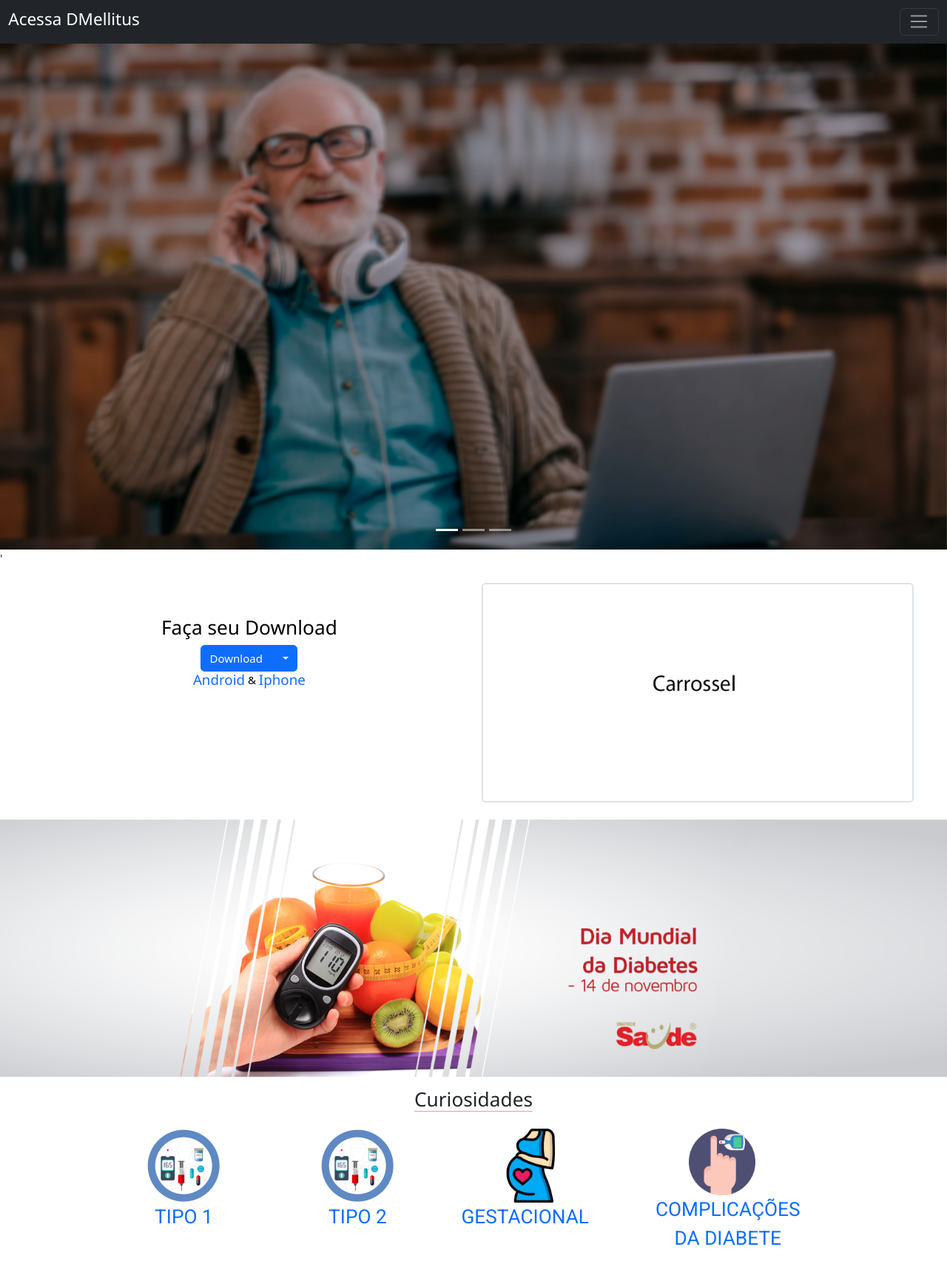
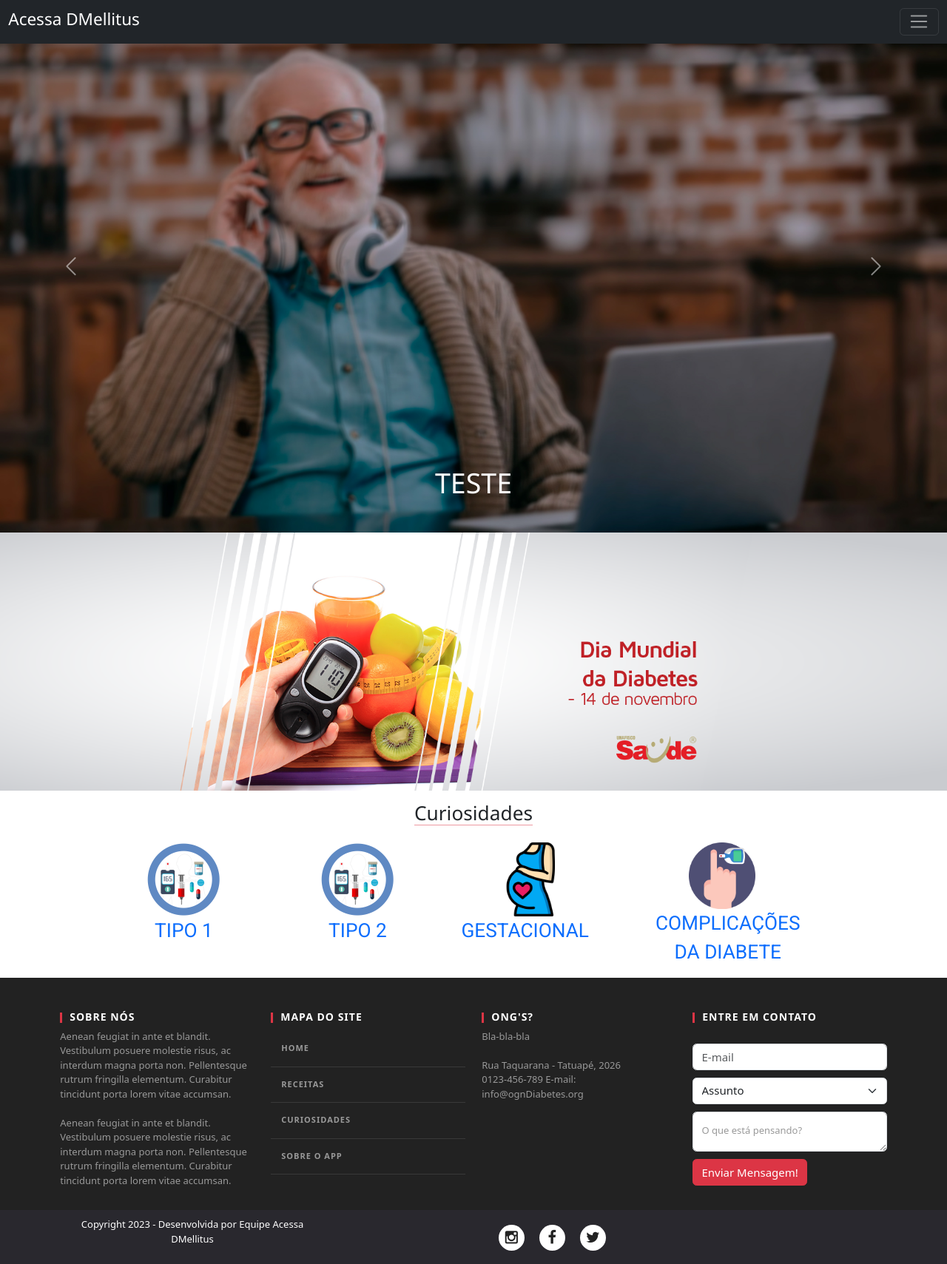
Before and after one commit to BiancaLouS/DMellitus, a PHP site: page / in a window 1280 px wide. Shown: the top 1709 px of the page at 74% size. Run offline with PHP 8.4, Linux system fonts and the light colour scheme; some libraries are stand-ins or nearby versions.

Commit message:
Tentativa de manutenção carousel

```diff
--- a/Css/estilo.css
+++ b/Css/estilo.css
@@ -171,10 +171,3 @@
 }
 
 /* Fim Configuração do Footer*/
-
-
-/* Ínicio configuração Menu */
-
-.toggler_texto{
-
-}
--- a/download.php
+++ b/download.php
@@ -10,46 +10,7 @@
 <!-- cabeçario -->
 
 <!-- botao download -->
-  <main>
-    <div>
 
-      <div class="container-fluid text-center">
-        <div class="row m-4">
-          <div class="col text-black mt-5">
-            <h3>
-             Faça seu Download
-            </h3>
-            <div class="btn-group" role="group" aria-label="Button group with nested dropdown">
-              <button type="button" class="btn btn-primary">Download</button>
-              <div class="btn-group" role="group">
-                <button type="button" class="btn btn-primary dropdown-toggle" data-bs-toggle="dropdown" aria-expanded="false">
-                </button>
-                <ul class="dropdown-menu">
-                  <li><a class="dropdown-item" href="#">Android</a></li>
-                  <li><a class="dropdown-item" href="#">Iphone</a></li>
-                </ul>
-              </div>
-            </div>
-          <div class="d-flex justify-content-center">
-            <h5 class="text-primary">Android</h5>&nbsp;&&nbsp; <h5 class="text-primary">Iphone</h5>
-          </div>
-          </div>
-          <div class="col">
-            <div id="carouselExampleSlidesOnly" class="carousel slide border border-2 rounded-2" data-bs-ride="carousel">
-              <div class="carousel-inner">
-                <div class="carousel-item active">
-                  <img src="img/carrosselmeio.png" class="d-block w-100 my-4 rounded-2" alt="...">
-                </div>
-                <div class="carousel-item">
-                  <img src="img/carrocel.png" class="d-block w-100 my-4 rounded-2" alt="...">
-                </div>
-                <div class="carousel-item">
-                  <img src="img/carrocel.png" class="d-block w-100 my-4 rounded-2" alt="...">
-                </div>
-              </div>
-            </div>
-          </div>
-        <div>
 
   </main>
 </body>
--- a/menu-header.php
+++ b/menu-header.php
@@ -86,24 +86,31 @@
 
     <!-- carousel do menú  -->
 
-   ' <div id="carouselDiabetes" class="carousel slide" data-bs-ride="carousel">
-        <div class="carousel-indicators">
-            <button type="button" data-bs-target="#carouselExampleCaptions" data-bs-slide-to="0" class="active" aria-current="true" aria-label="Slide 1"></button>
-            <button type="button" data-bs-target="#carouselExampleCaptions" data-bs-slide-to="1" aria-label="Slide 2"></button>
-            <button type="button" data-bs-target="#carouselExampleCaptions" data-bs-slide-to="2" aria-label="Slide 3"></button>
-    </div>
+    <div id="carouselExampleFade" class="carousel slide carousel-fade" data-bs-ride="carousel">
+
             <div class="carousel-inner">
                     <div class="carousel-item active">
-        <img src="Img/IdosoModerno.jpg" class="d-block w-100" alt="...">
+                        <img src="Img/IdosoModerno.jpg" class="d-block w-100" alt="Idoso usando aplicativo">
+                        <div class="carousel-caption d-none d-md-block">
+                            <h1>TESTE</h1>
                         </div>
+                    </div>
+
                     <div class="carousel-item">
-        <img src="Img/PaiFilho.jpg" class="d-block w-100" alt="...">
-      </div>
+                    <img src="Img/PaiFilho.jpg" class="d-block w-100" alt="Pai e filho usando aplicativo">
 
                     </div>
             </div>
-'
 
+            <button class="carousel-control-prev" type="button" data-bs-target="#carouselExampleFade" data-bs-slide="prev">
+                <span class="carousel-control-prev-icon" aria-hidden="true"></span>
+                <span class="visually-hidden">Previous</span>
+            </button>
+            <button class="carousel-control-next" type="button" data-bs-target="#carouselExampleFade" data-bs-slide="next">
+                <span class="carousel-control-next-icon" aria-hidden="true"></span>
+                <span class="visually-hidden">Next</span>
+            </button>
+    </div>
 
 </body>
 </html>
```
Lines whose indentation alone changed are shown as unchanged.
